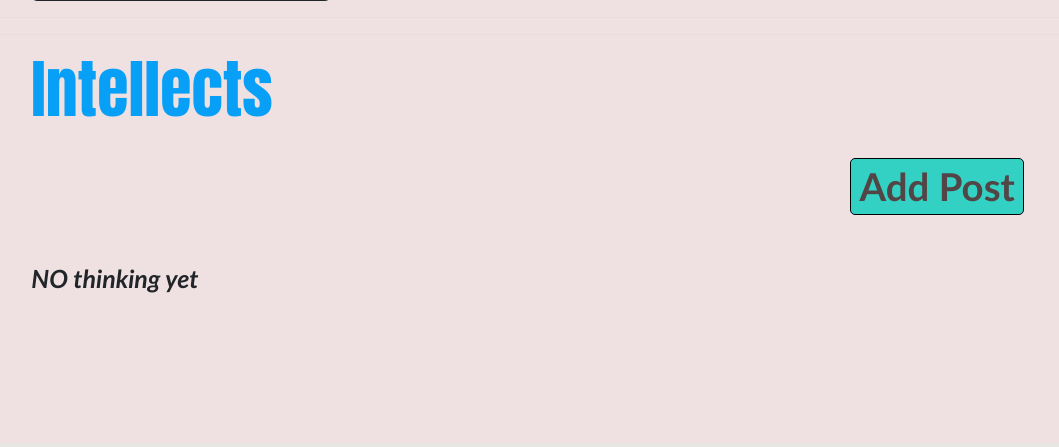
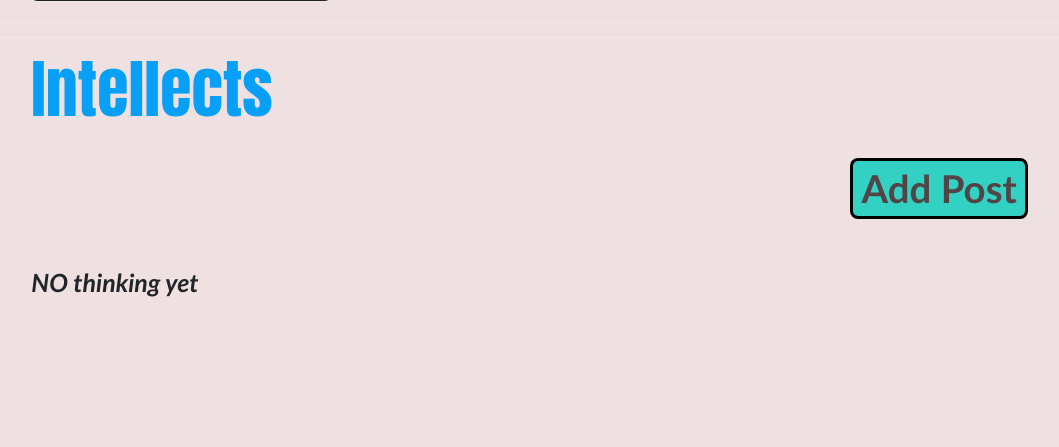
Before and after one commit to vransh/vriddhi, a Flask app: template templates/profile.html in a window 1280 px wide. Shown: the part 855-1302 px from the top of the page, without its empty margins (84-1143 px from the left). Before the commit the page ends 1148 px from the top, so only its background shows below. Run offline with Flask 3, Linux system fonts and the light colour scheme; the template is opened without the code that fills it, so the values that code supplies are empty; some libraries are stand-ins or nearby versions; some web fonts are replaced.

Commit message:
Update for_account.css

```diff
--- a/static/css/for_account.css
+++ b/static/css/for_account.css
@@ -157,12 +157,9 @@ h1{
           margin-bottom: 8px;
           color: rgb(18, 16, 16);
          border:3px solid black;
-          background:transparent
+          background:#ffffff;
         }
-#view_button :hover{
-color:black;
-  background:white;
-}
+
 
 
   .subheading{
@@ -202,12 +199,12 @@ color:black;
     padding: 0.8%;
 
     text-decoration: none;
-   border-radius: 5px;
+   border-radius: 8px;
  float: right;
 
     background:
   #32d1c4;
- border: 1px solid black;
+ border: 3px solid black;
   color: #534545;
   cursor: pointer;
   margin-bottom: 0px;
```
